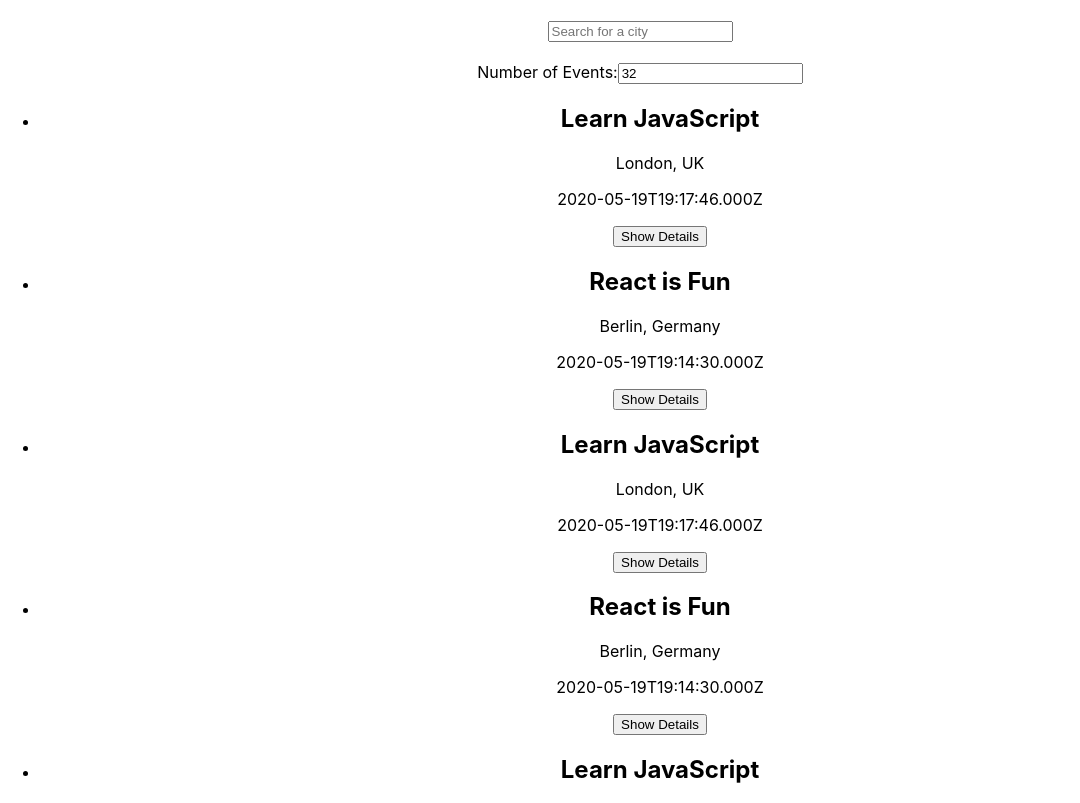
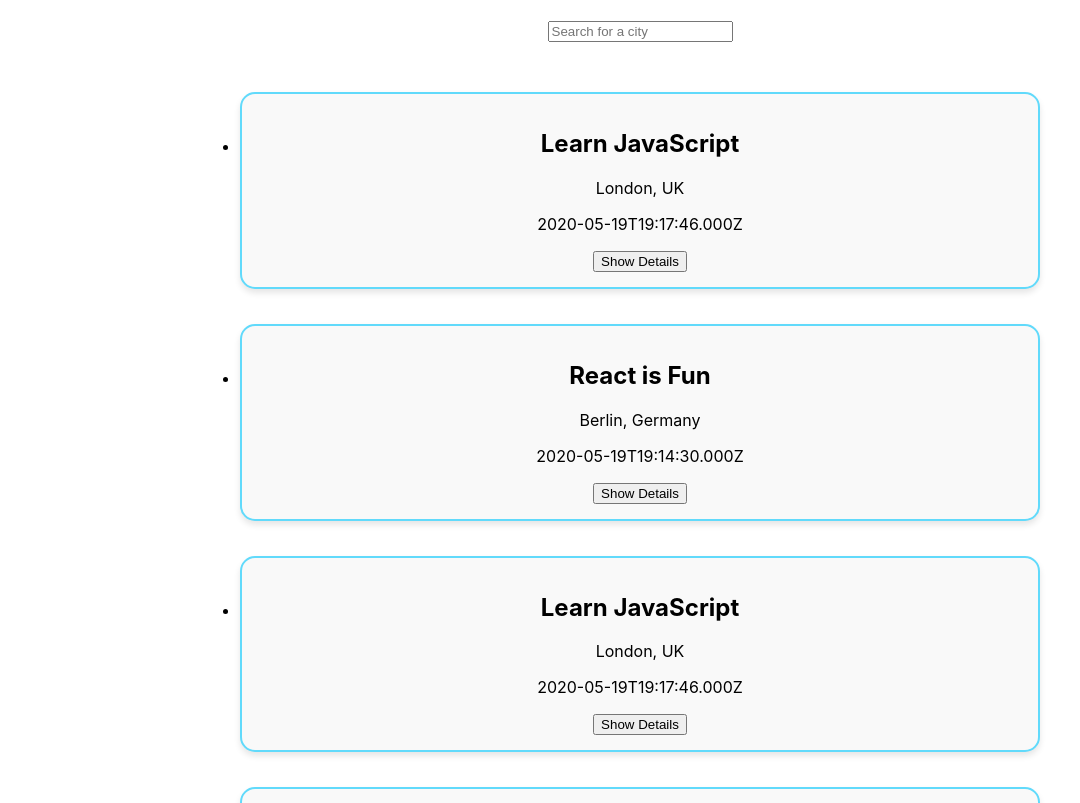
Before and after one commit to cornbrosia/meet, a React (Create React App) app: page / in a window 1280 px wide. Shown: the top 803 px of the page, without its empty margins (0-1080 px from the left). Built offline with nearby package versions, Linux system fonts and the light colour scheme.

Commit message:
vercel left

```diff
--- a/src/App.css
+++ b/src/App.css
@@ -48,19 +48,22 @@
 
 .number-of-events {
   display: flex;
-  align-items: center;
-  gap: 10px;
+  flex-direction: column;
+  align-items: center; /* Centers horizontally */
+  justify-content: center; /* Centers vertically if needed */
+  margin-top: 20px;
 }
 
 .number-of-events label {
   font-size: 16px;
   font-weight: bold;
+  margin-bottom: 10px; /* Adds spacing between label and input */
 }
 
 .number-of-events input {
-  width: 60px;
+  width: 80px;
   padding: 5px;
-  font-size: 16px;
+  font-size: 14px;
   text-align: center;
 }
 
@@ -68,4 +71,29 @@
   color: red;
   font-size: 12px;
   margin-top: 5px;
+  text-align: center;
 }
+
+
+.event {
+  border: 2px solid #61dafb; /* Blue border */
+  border-radius: 15px; /* Rounded corners */
+  padding: 15px; /* Add some padding inside the border */
+  margin: 10px 0; /* Space between events */
+  background-color: #f9f9f9; /* Light background for contrast */
+  box-shadow: 0 4px 6px rgba(0, 0, 0, 0.1); /* Add a subtle shadow for depth */
+  transition: transform 0.2s ease, box-shadow 0.2s ease; /* Smooth animations */
+}
+
+.event:hover {
+  transform: scale(1.02); /* Slightly enlarge on hover */
+  box-shadow: 0 8px 12px rgba(0, 0, 0, 0.2); /* Darker shadow on hover */
+}
+.event-list {
+  max-width: 800px;
+  margin: 0 auto; /* Center the list */
+  padding: 20px; /* Add padding */
+  display: flex;
+  flex-direction: column;
+  gap: 15px; /* Space between events */
+}
--- a/src/App.jsx
+++ b/src/App.jsx
@@ -19,9 +19,10 @@ const App = () => {
 
   const fetchData = async () => {
     const allEvents = await getEvents();
-    const filteredEvents = currentCity === "See all cities"
-      ? allEvents
-      : allEvents.filter(event => event.location === currentCity);
+    const filteredEvents =
+      currentCity === "See all cities"
+        ? allEvents
+        : allEvents.filter(event => event.location === currentCity);
     setEvents(filteredEvents.slice(0, currentNOE));
     setAllLocations(extractLocations(allEvents));
   };
@@ -29,21 +30,26 @@ const App = () => {
   return (
     <div className="App">
       <div className="controls">
+        {/* CitySearch remains at the top */}
         <CitySearch
           allLocations={allLocations}
           setCurrentCity={setCurrentCity}
         />
-        <NumberOfEvents
-          setErrorAlert={setErrorAlert}
-          currentNOE={currentNOE}
-          setCurrentNOE={setCurrentNOE}
-        />
       </div>
+
+      {/* EventList appears in the middle */}
       <EventList
         events={events}
       />
+
+      {/* NumberOfEvents moved below the EventList */}
+      <NumberOfEvents
+        setErrorAlert={setErrorAlert}
+        currentNOE={currentNOE}
+        setCurrentNOE={setCurrentNOE}
+      />
     </div>
   );
-}
+};
 
 export default App;
--- a/src/components/Event.jsx
+++ b/src/components/Event.jsx
@@ -1,13 +1,9 @@
-// src/components/Event.js
-
-
 import React, { useState } from 'react';
-
 
 const Event = ({ event }) => {
   const [showDetails, setShowDetails] = useState(false);
   return (
-    <li>
+    <li className="event">
       <div className="eventSummary">
         <h2>{event.summary}</h2>
         <p>{event.location}</p>
@@ -18,13 +14,14 @@ const Event = ({ event }) => {
           <p>{event.description}</p>
         </div>
       ) : null}
-      <button className="show-details-btn"
+      <button
+        className="show-details-btn"
         onClick={() => setShowDetails(!showDetails)}
-        >
-          {showDetails ? "Hide Details" : "Show Details"}
-        </button>
+      >
+        {showDetails ? "Hide Details" : "Show Details"}
+      </button>
     </li>
   );
-}
+};
 
 export default Event;
--- a/src/components/EventList.jsx
+++ b/src/components/EventList.jsx
@@ -1,17 +1,14 @@
-// src/components/EventList.jsx
 import React from 'react';
 import Event from "./Event";
 
-
 const EventList = ({ events }) => {
- return (
-   <ul id="event-list">
-     {events ?
-       events.map(event => <Event key={event.id} event={event} />) :
-       null}
-   </ul>
- );
-}
-
+  return (
+    <ul id="event-list" className="event-list">
+      {events
+        ? events.map(event => <Event key={event.id} event={event} />)
+        : null}
+    </ul>
+  );
+};
 
 export default EventList;
--- a/src/components/NumberOfEvents.js
+++ b/src/components/NumberOfEvents.js
@@ -1,35 +1,37 @@
 import { useState } from "react";
-import React from 'react';
+import React from "react";
 
 const NumberOfEvents = ({ currentNOE, setCurrentNOE, setErrorAlert }) => {
   const [number, setNumber] = useState(currentNOE);
 
   const handleInputChanged = (event) => {
-        const value = event.target.value;
-        setNumber(value)
-        if(isNaN(value) || value <= 0) {
-            setErrorAlert('Enter a valid number');
+    const value = parseInt(event.target.value, 10);
+    setNumber(value);
+
+    if (isNaN(value) || value <= 0) {
+      setErrorAlert("Enter a valid number");
     } else if (value > 32) {
-            setErrorAlert('Only maximum of 32 is allowed');
+      setErrorAlert("Only a maximum of 32 is allowed");
     } else {
-            setErrorAlert('');
+      setErrorAlert("");
       setCurrentNOE(value);
     }
   };
 
   return (
-        <div id="number-of-events">
-            <label>
-                Number of Events:
+    <div className="number-of-events">
+      <label htmlFor="number-of-events-input">Number of Events:</label>
       <input
-                type="text"
+        id="number-of-events-input"
+        type="number"
         value={number}
         onChange={handleInputChanged}
+        placeholder="Enter number"
         data-testid="numberOfEventsInput"
       />
-            </label>
+      {setErrorAlert && <p className="error-alert">{setErrorAlert}</p>}
     </div>
-    )
+  );
 };
 
 export default NumberOfEvents;
```
Lines whose indentation alone changed are shown as unchanged.
